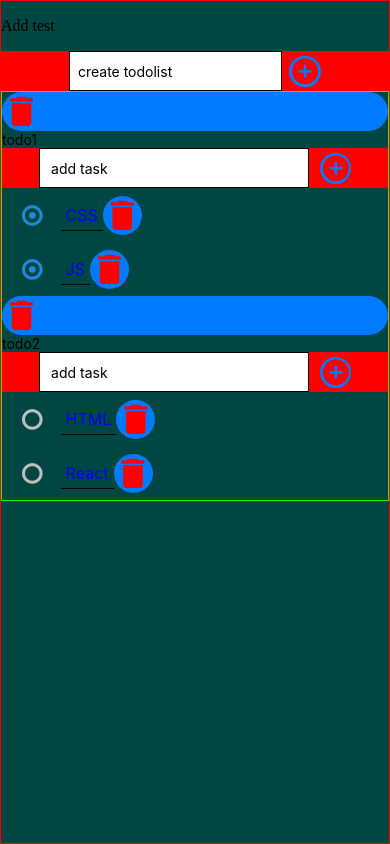
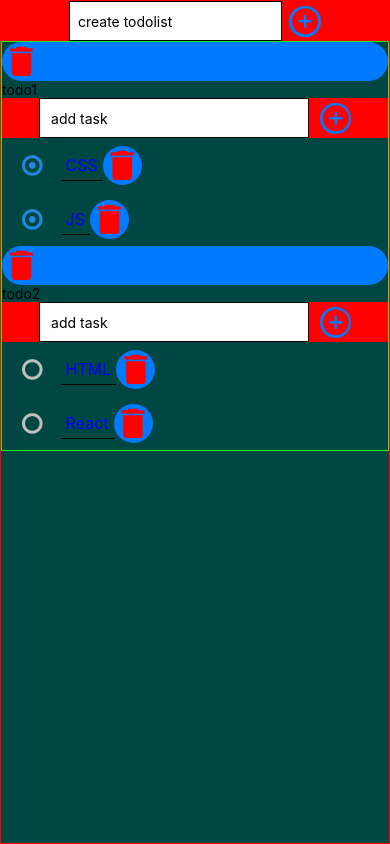
Before and after one commit to annavilnid/expo-app, a React Native app: screen / in a window 390 px wide. Built offline with nearby package versions, Linux system fonts and the light colour scheme.

Commit message:
delete test

```diff
--- a/App.tsx
+++ b/App.tsx
@@ -53,7 +53,6 @@ export default function App() {
         <TouchableWithoutFeedback onPress={Keyboard.dismiss} style={[globalStyles.border, styles.appContainer]}>
           <View style={[globalStyles.border, styles.appContainer]}>
               <SafeAreaView>
-                <p>Add test</p>
               <View style={styles.todolistForm}>
                 <AddItemForm placeholder={"create todolist"} buttonHandler={onPressAddTodolist}/>
               </View>
```
